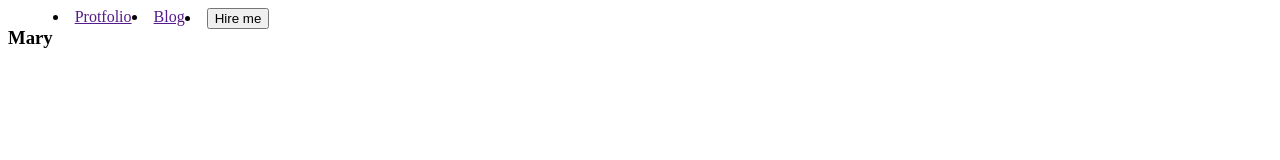
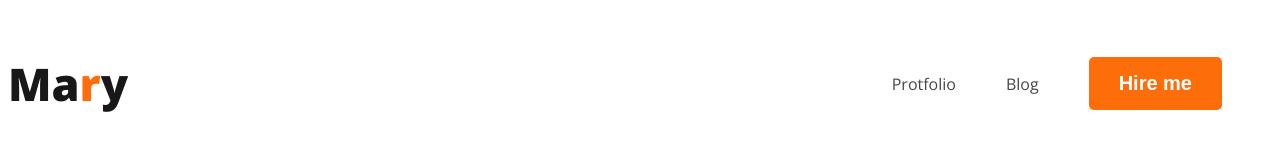
Before and after one commit to princejoy123/Abu-Saiyed-Joy, a plain HTML site: page index.html in a window 1280 px wide. Drawn offline with nearby package versions, Linux system fonts and the light colour scheme.

Commit message:
added nav

```diff
--- a/index.html
+++ b/index.html
@@ -1,19 +1,29 @@
 <!DOCTYPE html>
 <html lang="en">
+
 <head>
     <meta charset="UTF-8">
     <meta name="viewport" content="width=device-width, initial-scale=1.0">
     <title>My first website</title>
+
+    <link rel="preconnect" href="https://fonts.googleapis.com">
+    <link rel="preconnect" href="https://fonts.gstatic.com" crossorigin>
+    <link href="https://fonts.googleapis.com/css2?family=Open+Sans:wght@400;800&display=swap" rel="stylesheet">
+
+    <link rel="stylesheet" href="styles/Protfolio.css">
+
 </head>
+
 <body>
     <header>
         <nav>
-            <h3>Mary</h3>
-            <li><a href="">Protfolio</a></li>
-            <li><a href="">Blog</a></li>
-            <li><button>Hire me</button></li>
+            <h3 class="nav-title">Ma<span class="P-primary">r</span>y</h3>
+            <ul>
+                <li><a href="">Protfolio</a></li>
+                <li><a href="">Blog</a></li>
+                <li><button class="b-primary">Hire me</button></li>
+            </ul>
         </nav>
-        <link rel="stylesheet" href="styles/Protfolio.css">
 
     </header>
     <main>
@@ -23,4 +33,5 @@
 
     </footer>
 </body>
+
 </html>
--- a/styles/Protfolio.css
+++ b/styles/Protfolio.css
@@ -1,3 +1,48 @@
-nav{
+body {
+    font-family: 'Open Sans', sans-serif;
+}
+
+nav {
     display: flex;
+    justify-content: space-between;
+    align-items: center;
 }
+
+.nav-title {
+    color: var(--dark-01, #181818);
+    font-size: 45px;
+    font-style: normal;
+    font-weight: 800;
+    line-height: normal;
+}
+
+.P-primary {
+    color: #FD6E0A;
+}
+
+nav>ul {
+    display: flex;
+    align-items: center;
+}
+
+nav li {
+    list-style: none;
+    margin-right: 50px;
+}
+
+nav a {
+    text-decoration: none;
+    color: #474747;
+}
+
+.b-primary {
+    border-radius: 5px;
+    background: #FD6E0A;
+    border: 0;
+    color: #FFFFFF;
+    font-size: 20px;
+font-style: normal;
+font-weight: 700;
+padding: 15px 30px;
+
+}
```
